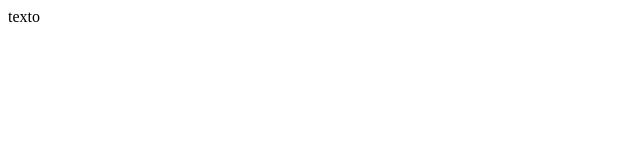
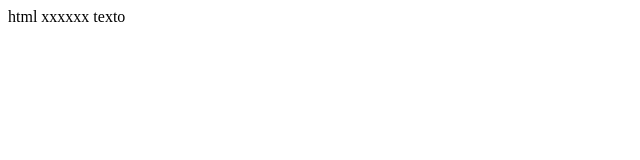
Before and after one commit to nceleri/git-curso-proyecto, a plain HTML site: page index.html in a window 1280 px wide. Shown: the full height of the page, 0-640 px from the left. Drawn offline with Linux system fonts and the light colour scheme.

Commit message:
nueva linea de texto en el body

```diff
--- a/index.html
+++ b/index.html
@@ -7,6 +7,7 @@
     <title>Document</title>
 </head>
 <body>
+    html xxxxxx
     texto
 </body>
 </html>
```
